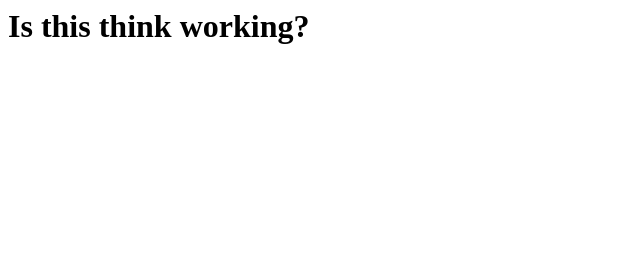
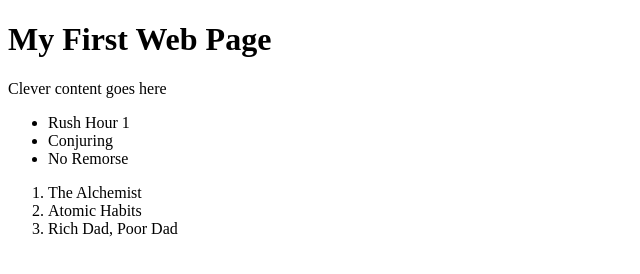
Before and after one commit to alinaivanov96/htm-elements, a plain HTML site: page index.html in a window 1280 px wide. Shown: the whole page, without its empty margins (0-640 px from the left). Drawn offline with Linux system fonts and the light colour scheme.

Commit message:
Adds HTML from replit

```diff
--- a/index.html
+++ b/index.html
@@ -1 +1,30 @@
-<h1>Is this think working?</h1>
+
+<!DOCTYPE html>
+<html lang="en">
+
+<head>
+  <meta charset="utf-8">
+  <meta name="viewport" content="width=device-width">
+  <title>My First Web Pag</title>
+  <link href="style.css" rel="stylesheet" type="text/css" />
+</head>
+
+<body>
+  <h1>My First Web Page</h1>
+  <p>Clever content goes here</p>
+  <div>
+    <ul>
+      <li>Rush Hour 1</li>
+      <li>Conjuring</li>
+      <li>No Remorse</li>
+    </ul>
+    <ol>
+      <li>The Alchemist</li>
+      <li>Atomic Habits</li>
+      <li>Rich Dad, Poor Dad</li>
+    </ol>
+  </div>
+  <script src="script.js"></script>
+</body>
+
+</html>
```
